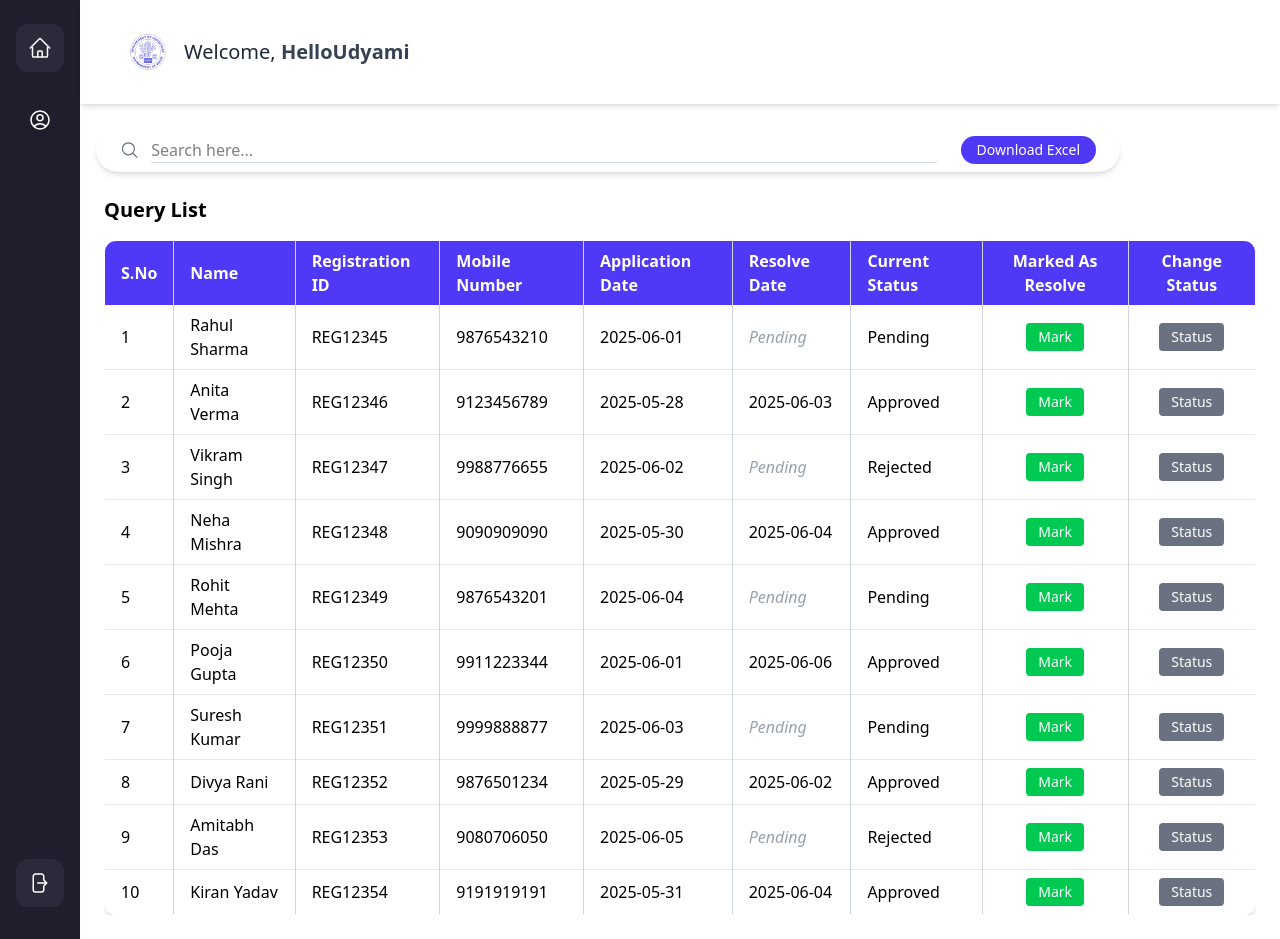
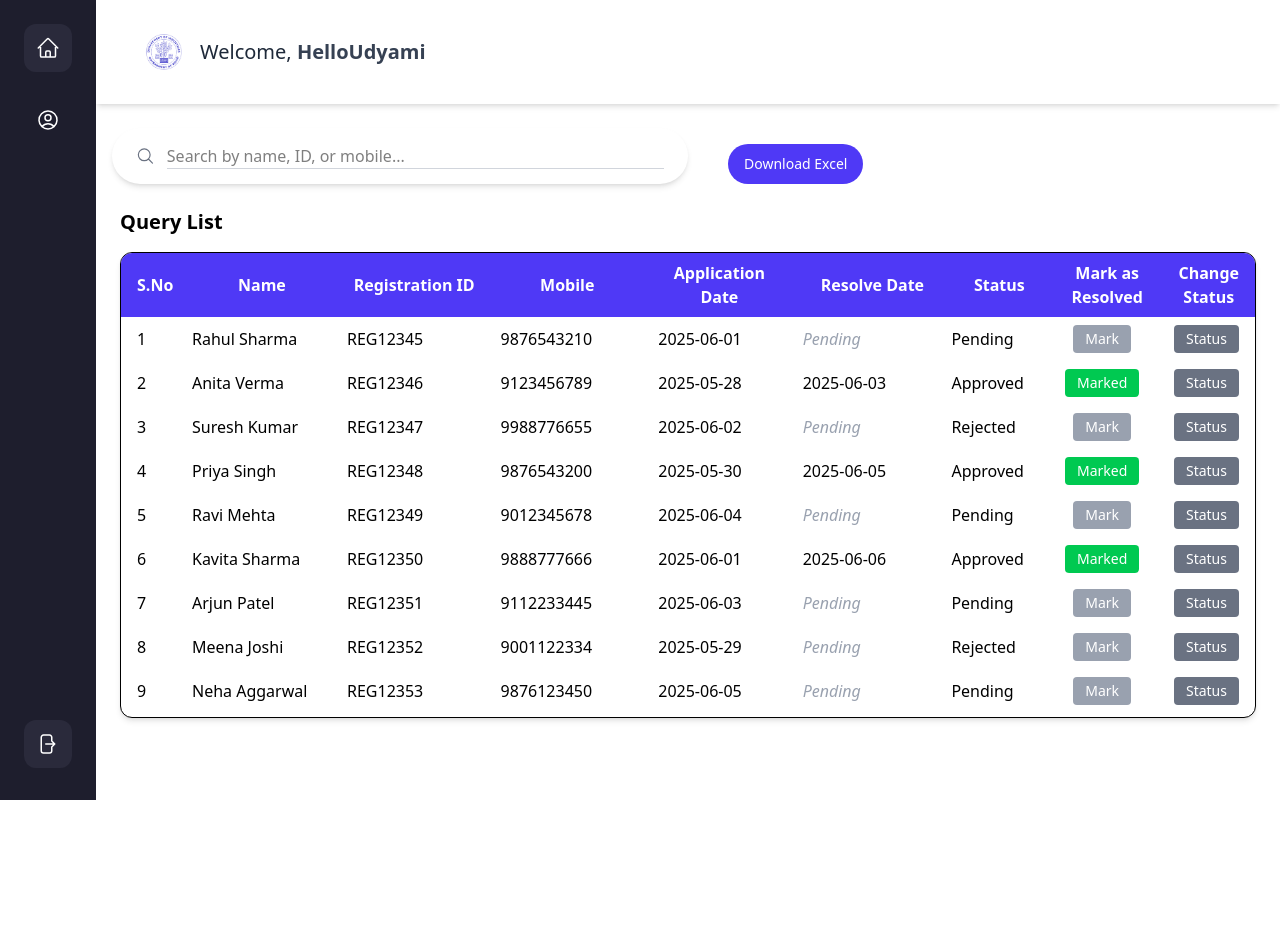
Before and after one commit to k20manish/Udyami_Bot, a React (Vite) app: page /Registration_Page in a window 1280 px wide. After the commit the page ends 800 px from the top, so only its background shows below. Built offline with nearby package versions, Linux system fonts and the light colour scheme; the HTML template or start-up script is replaced by a standard one.

Commit message:
search work fine

```diff
--- a/src/component/Registration_List.jsx
+++ b/src/component/Registration_List.jsx
@@ -1,137 +1,56 @@
-import React from 'react';
+const Registration_List = ({ data = [], handleMarkResolved }) => {
+  return (
+    <div className="p-6 overflow-hidden">
+      <h2 className="text-xl font-bold mb-4">Query List</h2>
 
-const Registration_List = () => {
-  // Dummy data for example
-  const data = [
-  {
-    id: 1,
-    name: 'Rahul Sharma',
-    registrationId: 'REG12345',
-    mobile: '9876543210',
-    status: 'Pending',
-    applicationDate: '2025-06-01',
-    approvedDate: '',
-  },
-  {
-    id: 2,
-    name: 'Anita Verma',
-    registrationId: 'REG12346',
-    mobile: '9123456789',
-    status: 'Approved',
-    applicationDate: '2025-05-28',
-    approvedDate: '2025-06-03',
-  },
-  {
-    id: 3,
-    name: 'Vikram Singh',
-    registrationId: 'REG12347',
-    mobile: '9988776655',
-    status: 'Rejected',
-    applicationDate: '2025-06-02',
-    approvedDate: '',
-  },
-  {
-    id: 4,
-    name: 'Neha Mishra',
-    registrationId: 'REG12348',
-    mobile: '9090909090',
-    status: 'Approved',
-    applicationDate: '2025-05-30',
-    approvedDate: '2025-06-04',
-  },
-  {
-    id: 5,
-    name: 'Rohit Mehta',
-    registrationId: 'REG12349',
-    mobile: '9876543201',
-    status: 'Pending',
-    applicationDate: '2025-06-04',
-    approvedDate: '',
-  },
-  {
-    id: 6,
-    name: 'Pooja Gupta',
-    registrationId: 'REG12350',
-    mobile: '9911223344',
-    status: 'Approved',
-    applicationDate: '2025-06-01',
-    approvedDate: '2025-06-06',
-  },
-  {
-    id: 7,
-    name: 'Suresh Kumar',
-    registrationId: 'REG12351',
-    mobile: '9999888877',
-    status: 'Pending',
-    applicationDate: '2025-06-03',
-    approvedDate: '',
-  },
-  {
-    id: 8,
-    name: 'Divya Rani',
-    registrationId: 'REG12352',
-    mobile: '9876501234',
-    status: 'Approved',
-    applicationDate: '2025-05-29',
-    approvedDate: '2025-06-02',
-  },
-  {
-    id: 9,
-    name: 'Amitabh Das',
-    registrationId: 'REG12353',
-    mobile: '9080706050',
-    status: 'Rejected',
-    applicationDate: '2025-06-05',
-    approvedDate: '',
-  },
-  {
-    id: 10,
-    name: 'Kiran Yadav',
-    registrationId: 'REG12354',
-    mobile: '9191919191',
-    status: 'Approved',
-    applicationDate: '2025-05-31',
-    approvedDate: '2025-06-04',
-  },
-];
-
-
-  return (
-    <div className="p-6">
-      <h2 className="text-xl font-bold mb-4">Query List</h2>
-      <div className="overflow-x-auto">
-        <table className="min-w-full bg-white rounded-xl shadow-md border border-gray-300 border-collapse overflow-hidden">
+      <div className="border rounded-xl shadow-md bg-white overflow-hidden">
+        <table className="min-w-full border-collapse table-fixed">
           <thead className="bg-indigo-600 text-white">
             <tr>
-      <th className="px-4 py-2 text-left border-r border-l border-gray-300">S.No</th>
-      <th className="px-4 py-2 text-left border-r border-gray-300">Name</th>
-      <th className="px-4 py-2 text-left border-r border-gray-300">Registration ID</th>
-      <th className="px-4 py-2 text-left border-r border-gray-300">Mobile Number</th>
-      <th className="px-4 py-2 text-left border-r border-gray-300">Application Date</th>
-      <th className="px-4 py-2 text-left border-r border-gray-300">Resolve Date</th>
-      <th className="px-4 py-2 text-left border-r border-gray-300">Current Status</th>
-      <th className="px-4 py-2 text-center border-r border-gray-300">Marked As Resolve</th>
-      <th className="px-4 py-2 text-center border-r border-gray-300">Change Status</th>
+              <th className="px-4 py-2 w-[5%]">S.No</th>
+              <th className="px-4 py-2 w-[15%]">Name</th>
+              <th className="px-4 py-2 w-[15%]">Registration ID</th>
+              <th className="px-4 py-2 w-[15%]">Mobile</th>
+              <th className="px-4 py-2 w-[15%]">Application Date</th>
+              <th className="px-4 py-2 w-[15%]">Resolve Date</th>
+              <th className="px-4 py-2 w-[10%]">Status</th>
+              <th className="px-4 py-2 w-[10%]">Mark as Resolved</th>
+              <th className="px-4 py-2 w-[10%]">Change Status</th>
             </tr>
           </thead>
+        </table>
+
+        {/* Scrollable tbody inside a wrapper */}
+        <div className="max-h-[400px] overflow-y-auto">
+          <table className="min-w-full border-collapse table-fixed">
             <tbody>
               {data.map((user, index) => (
-      <tr key={user.id} className="border-b border-gray-200 hover:bg-gray-50">
-        <td className="px-4 py-2 border-r border-l border-gray-300">{index + 1}</td>
-        <td className="px-4 py-2 border-r border-gray-300">{user.name}</td>
-        <td className="px-4 py-2 border-r border-gray-300">{user.registrationId}</td>
-        <td className="px-4 py-2 border-r border-gray-300">{user.mobile}</td>
-        <td className="px-4 py-2 border-r border-gray-300">{user.applicationDate}</td>
-        <td className="px-4 py-2 border-r border-gray-300">
-          {user.approvedDate || <span className="text-gray-400 italic">Pending</span>}
+                <tr key={user.id} className="hover:bg-gray-50">
+                  <td className="px-4 py-2 w-[5%]">{index + 1}</td>
+                  <td className="px-4 py-2 w-[15%]">{user.name}</td>
+                  <td className="px-4 py-2 w-[15%]">{user.registrationId}</td>
+                  <td className="px-4 py-2 w-[15%]">{user.mobile}</td>
+                  <td className="px-4 py-2 w-[15%]">{user.applicationDate}</td>
+                  <td className="px-4 py-2 w-[15%]">
+                    {user.approvedDate || (
+                      <span className="text-gray-400 italic">Pending</span>
+                    )}
                   </td>
-        <td className="px-4 py-2 border-r border-gray-300">{user.status}</td>
-        <td className="px-4 py-2 text-center border-r border-gray-300">
-          <button className="bg-green-500 text-white px-3 py-1 rounded hover:bg-green-600 text-sm">
-            Mark
+                  <td className="px-4 py-2 w-[10%]">{user.status}</td>
+                  <td className="px-4 py-2 w-[10%] text-center">
+                    <button
+                      onClick={() => handleMarkResolved?.(user.id)}
+                      className={`px-3 py-1 rounded text-sm ${
+                        user.status === "Approved"
+                          ? "bg-green-500 text-white"
+                          : "bg-gray-400 text-white hover:bg-gray-600 cursor-not-allowed"
+                      }`}
+                      disabled={user.status === "Approved"}
+                    >
+                      {user.status === "Approved" ? "Marked" : "Mark"}
                     </button>
                   </td>
-        <td className="px-4 py-2 text-center border-r border-gray-300">
+                  <td className="px-4 py-2 w-[10%] text-center">
                     <button className="bg-gray-500 text-white px-3 py-1 rounded hover:bg-gray-600 text-sm">
                       Status
                     </button>
@@ -140,7 +59,7 @@ const Registration_List = () => {
               ))}
             </tbody>
           </table>
-
+        </div>
       </div>
     </div>
   );
--- a/src/component/Registration_Navbar.jsx
+++ b/src/component/Registration_Navbar.jsx
@@ -1,13 +1,12 @@
-import React, { useState, useEffect, useRef } from "react";
+import {useState,useRef,useEffect} from 'react';
 import { MagnifyingGlassIcon } from "@heroicons/react/24/outline";
 import * as XLSX from "xlsx";
 import { saveAs } from "file-saver";
 
-const Registration_Navbar = () => {
+const Registration_Navbar = ({ data, onSearch }) => {
+  const [searchTerm, setSearchTerm] = useState("");
   const [dropdownOpen, setDropdownOpen] = useState(false);
   const dropdownRef = useRef();
-
-
 
   useEffect(() => {
     const handleClickOutside = (event) => {
@@ -20,7 +19,7 @@ const Registration_Navbar = () => {
   }, []);
 
   const handleDownload = () => {
-    const worksheet = XLSX.utils.json_to_sheet(dummyData);
+    const worksheet = XLSX.utils.json_to_sheet(data);
     const workbook = XLSX.utils.book_new();
     XLSX.utils.book_append_sheet(workbook, worksheet, "Registrations");
 
@@ -36,22 +35,30 @@ const Registration_Navbar = () => {
     saveAs(file, "registration_list.xlsx");
   };
 
+  const handleSearchChange = (e) => {
+    const value = e.target.value;
+    setSearchTerm(value);
+    onSearch(value); // send to parent
+  };
+
   return (
-    <div className="mt-6 mx-4 flex items-center justify-between bg-white shadow-md px-6 py-2 rounded-full w-full max-w-5xl">
-      {/* Search Box */}
+    <div className="flex flex-wrap">
+      <div className="mt-6 mx-4 flex items-center justify-between bg-white shadow-md px-6 py-2 rounded-full w-full max-w-xl">
         <div className="flex items-center gap-3 flex-grow">
           <MagnifyingGlassIcon className="h-5 w-5 text-gray-500" />
           <input
             type="text"
-          placeholder="Search here..."
+            placeholder="Search by name, ID, or mobile..."
+            value={searchTerm}
+            onChange={handleSearchChange}
             className="w-full border-b border-gray-300 focus:outline-none focus:border-blue-500"
           />
         </div>
+      </div>
 
-      {/* Download Excel Button */}
       <button
         onClick={handleDownload}
-        className="ml-6 px-4 py-1 bg-indigo-600 text-white rounded-full text-sm hover:bg-indigo-700"
+        className="ml-6 h-10 mt-10 px-4 py-1 bg-indigo-600 text-white rounded-full text-sm hover:bg-indigo-700"
       >
         Download Excel
       </button>
--- a/src/component/Registration_Page.jsx
+++ b/src/component/Registration_Page.jsx
@@ -1,21 +1,221 @@
-import React from 'react'
-import SideBar  from './SideBar'
-import Registration_Navbar from './Registration_Navbar'
-import HeaderSection from './HeaderSection'
-import Registration_List from './Registration_List'
+import React, { useState,useEffect} from 'react';
+import SideBar from './SideBar';
+import Registration_Navbar from './Registration_Navbar';
+import HeaderSection from './HeaderSection';
+import Registration_List from './Registration_List';
 
 function Registration_Page() {
+  const [originalData, setOriginalData] = useState([]); // fetched or dummy data
+  const [filteredData, setFilteredData] = useState([]);
+
+
+
+  const [registrationData, setRegistrationData] = useState([
+    {
+      id: 1,
+      name: 'Rahul Sharma',
+      registrationId: 'REG12345',
+      mobile: '9876543210',
+      status: 'Pending',
+      applicationDate: '2025-06-01',
+      approvedDate: '',
+    },
+    {
+      id: 2,
+      name: 'Anita Verma',
+      registrationId: 'REG12346',
+      mobile: '9123456789',
+      status: 'Approved',
+      applicationDate: '2025-05-28',
+      approvedDate: '2025-06-03',
+    },
+     {
+    "id": 3,
+    "name": "Suresh Kumar",
+    "registrationId": "REG12347",
+    "mobile": "9988776655",
+    "status": "Rejected",
+    "applicationDate": "2025-06-02",
+    "approvedDate": ""
+  },
+  {
+    "id": 4,
+    "name": "Priya Singh",
+    "registrationId": "REG12348",
+    "mobile": "9876543200",
+    "status": "Approved",
+    "applicationDate": "2025-05-30",
+    "approvedDate": "2025-06-05"
+  },
+  {
+    "id": 5,
+    "name": "Ravi Mehta",
+    "registrationId": "REG12349",
+    "mobile": "9012345678",
+    "status": "Pending",
+    "applicationDate": "2025-06-04",
+    "approvedDate": ""
+  },
+  {
+    "id": 6,
+    "name": "Kavita Sharma",
+    "registrationId": "REG12350",
+    "mobile": "9888777666",
+    "status": "Approved",
+    "applicationDate": "2025-06-01",
+    "approvedDate": "2025-06-06"
+  },
+  {
+    "id": 7,
+    "name": "Arjun Patel",
+    "registrationId": "REG12351",
+    "mobile": "9112233445",
+    "status": "Pending",
+    "applicationDate": "2025-06-03",
+    "approvedDate": ""
+  },
+  {
+    "id": 8,
+    "name": "Meena Joshi",
+    "registrationId": "REG12352",
+    "mobile": "9001122334",
+    "status": "Rejected",
+    "applicationDate": "2025-05-29",
+    "approvedDate": ""
+  },
+{
+    "id": 9,
+    "name": "Neha Aggarwal",
+    "registrationId": "REG12353",
+    "mobile": "9876123450",
+    "status": "Pending",
+    "applicationDate": "2025-06-05",
+    "approvedDate": ""
+  },
+  {
+    "id": 10,
+    "name": "Vikram Chauhan",
+    "registrationId": "REG12354",
+    "mobile": "9786012345",
+    "status": "Approved",
+    "applicationDate": "2025-06-01",
+    "approvedDate": "2025-06-07"
+  },
+  {
+    "id": 11,
+    "name": "Ruchi Deshmukh",
+    "registrationId": "REG12355",
+    "mobile": "9911991100",
+    "status": "Rejected",
+    "applicationDate": "2025-05-31",
+    "approvedDate": ""
+  },
+  {
+    "id": 12,
+    "name": "Alok Sinha",
+    "registrationId": "REG12356",
+    "mobile": "9090909090",
+    "status": "Pending",
+    "applicationDate": "2025-06-06",
+    "approvedDate": ""
+  },
+  {
+    "id": 13,
+    "name": "Bhavna Kapoor",
+    "registrationId": "REG12357",
+    "mobile": "9800001111",
+    "status": "Approved",
+    "applicationDate": "2025-06-02",
+    "approvedDate": "2025-06-08"
+  },
+  {
+    "id": 14,
+    "name": "Karan Yadav",
+    "registrationId": "REG12358",
+    "mobile": "9991112233",
+    "status": "Rejected",
+    "applicationDate": "2025-05-27",
+    "approvedDate": ""
+  },
+  {
+    "id": 15,
+    "name": "Sneha Iyer",
+    "registrationId": "REG12359",
+    "mobile": "9300456789",
+    "status": "Approved",
+    "applicationDate": "2025-06-03",
+    "approvedDate": "2025-06-09"
+  },
+  {
+    "id": 16,
+    "name": "Amitabh Roy",
+    "registrationId": "REG12360",
+    "mobile": "9876000000",
+    "status": "Pending",
+    "applicationDate": "2025-06-05",
+    "approvedDate": ""
+  }
+  ]);
+
+   useEffect(() => {
+  setOriginalData(registrationData);
+  setFilteredData(registrationData);
+}, [registrationData]);
+
+
+  const handleSearch = (query) => {
+    const lowerQuery = query.toLowerCase();
+
+    const result = originalData.filter(
+      (item) =>
+        item.name.toLowerCase().includes(lowerQuery) ||
+        item.registrationId.toLowerCase().includes(lowerQuery) ||
+        item.mobile.includes(lowerQuery)
+    );
+
+    setFilteredData(result);
+  };
+
+  const handleMarkResolved = (id) => {
+    const updated = originalData.map((item) =>
+      item.id === id ? { ...item, status: "Approved", approvedDate: new Date().toISOString().split("T")[0] } : item
+    );
+    setOriginalData(updated);
+    setFilteredData(updated);
+  };
+
   return (
-    <div className='bg-white h-full flex '>
-      <div className=''><SideBar/></div>
+    <div className="bg-white h-screen flex overflow-hidden"> {/* Full screen layout */}
 
-        <div className='flex flex-col w-full'>
-           <div><HeaderSection/></div>
-        <div><Registration_Navbar/></div>
-        <div><Registration_List/></div>
+      {/* Sidebar */}
+      <div className="h-full w-24 shrink-0">
+        <SideBar />
+      </div>
+
+      {/* Main content */}
+      <div className="flex flex-col w-full h-full">
+
+        {/* Fixed Header */}
+        <div className="shrink-0">
+          <HeaderSection />
         </div>
+
+        {/* Content below header */}
+        <div className="flex flex-col flex-grow overflow-hidden">
+
+          {/* Fixed Navbar */}
+          <div className="shrink-0">
+            <Registration_Navbar data={registrationData} onSearch={handleSearch} />
+          </div>
+
+          {/* Scrollable List */}
+          <div className="flex-grow overflow-hidden">
+            <Registration_List data={filteredData}  handleMarkResolved={handleMarkResolved}/>
+          </div>
+        </div>
+      </div>
     </div>
-  )
+  );
 }
 
-export default Registration_Page
+export default Registration_Page;
--- a/src/component/SideBar.jsx
+++ b/src/component/SideBar.jsx
@@ -19,17 +19,15 @@ const SideBar = ({ setActiveSection }) => {
   };
 
   const handleLogout = () => {
-    // Optional: clear any auth tokens or user data
-    // localStorage.clear();
     navigate('/');
   };
 
   return (
-    <div className="w-20 h-full bg-[#1E1E2D] text-white flex flex-col items-center py-6 z-50">
+    <div className="w-24 h-screen bg-[#1E1E2D] text-white flex flex-col justify-between items-center py-6">
 
-      {/* Menu Items + Admin Button */}
-      <div className="flex-grow w-full flex flex-col gap-6 items-center">
-        {/* Menu Buttons */}
+      {/* Top Section: Menu + Admin */}
+      <div className="flex flex-col gap-6 items-center w-full">
+        {/* Menu Items */}
         {menuItems.map((item) => {
           const Icon = item.icon;
           return (
@@ -45,7 +43,7 @@ const SideBar = ({ setActiveSection }) => {
           );
         })}
 
-        {/* Admin Button (just below menu) */}
+        {/* Admin Button */}
         <button
           onClick={() => handleClick('Admin')}
           className={`p-3 rounded-xl transition-colors ${
@@ -56,8 +54,8 @@ const SideBar = ({ setActiveSection }) => {
         </button>
       </div>
 
-      {/* Logout Button at the very bottom */}
-      <div className="w-full flex justify-center mt-6 mb-2">
+      {/* Bottom Section: Logout */}
+      <div className="mb-2">
         <button
           onClick={handleLogout}
           className="p-3 rounded-xl hover:bg-[#2A2A3B] bg-[#2A2A3B] transition-colors"
```
Lines whose indentation alone changed are shown as unchanged.
